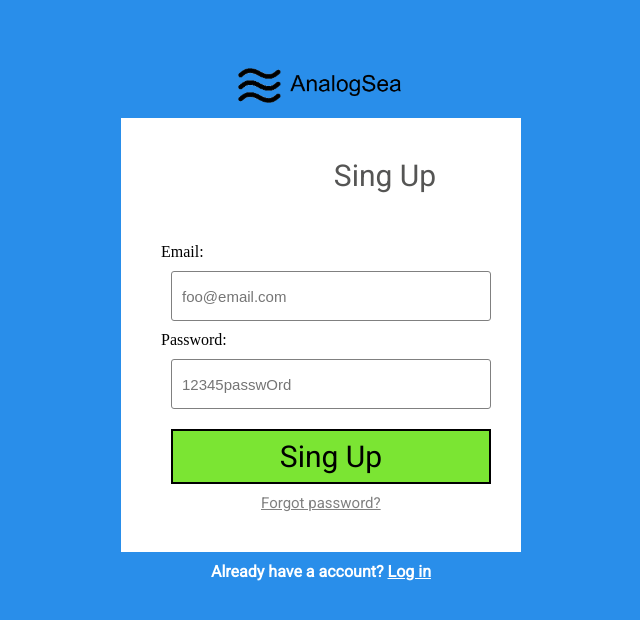
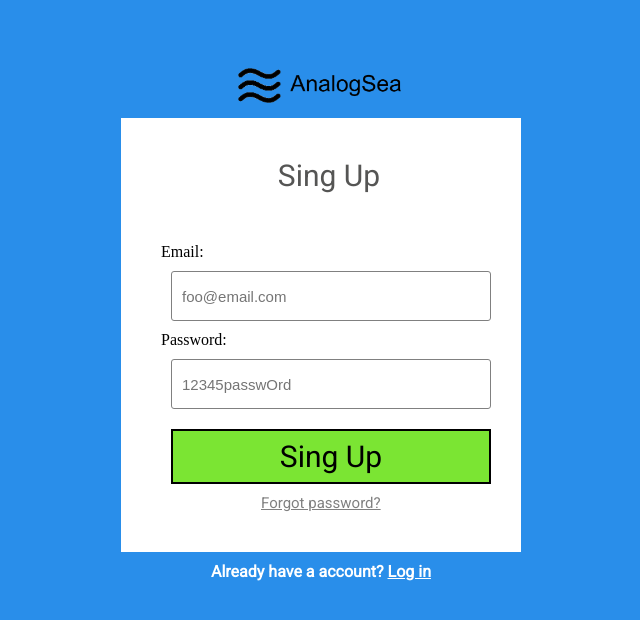
Before and after one commit to sablevinayak/Login-page, a plain HTML site: page index.html in a window 1280 px wide. Shown: the whole page, without its empty margins (319-959 px from the left). Drawn offline with Linux system fonts and the light colour scheme; a web font is replaced by a local one.

Commit message:
Update main.css

```diff
--- a/css/main.css
+++ b/css/main.css
@@ -31,7 +31,7 @@ form{
 }
 
 form legend{
-	margin-left:40%;
+	margin-left:5%;
 	font-size: 30px;
 	margin-bottom: 50px;
 	text-align: center;
```
